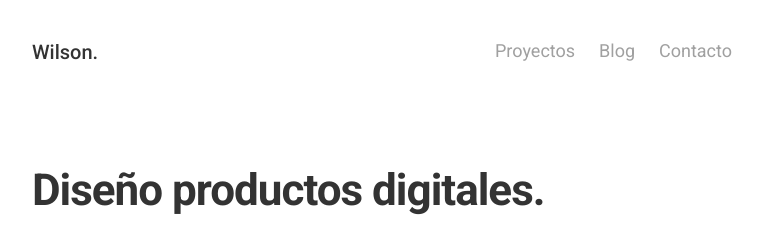
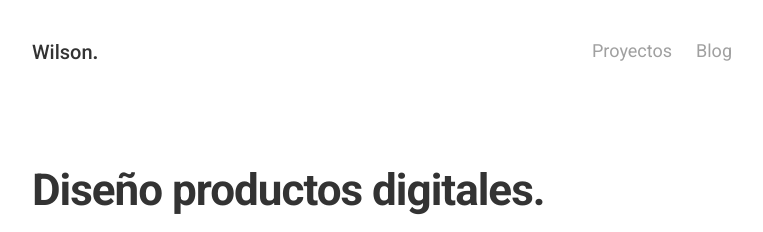
Before and after one commit to wilsonpiedra/wilsonpiedra.github.io, a Jekyll site: the page index2.html, which Jekyll copies as it is, in a window 1280 px wide. Shown: the top 232 px of the page, without its empty margins (258-1021 px from the left). Built offline with Jekyll 4.4.1, drawn with Linux system fonts in a browser that asks for light colours.

Commit message:
Update index2.html

```diff
--- a/index2.html
+++ b/index2.html
@@ -4,19 +4,18 @@
 <title>Wilson</title>
 <meta name="viewport" content="width=device-width, initial-scale=1.0">
 <link href="https://fonts.googleapis.com/css?family=Roboto:400,500,700" rel="stylesheet">
-<link rel="stylesheet" type="text/css" href="http://wilson.uy/style.css">
+<link rel="stylesheet" type="text/css" href="style.css">
 <link rel="icon" href="favicon.png" type="image/png" sizes="32x32">
 <link rel="icon" href="favicon.ico" type="image/ico" sizes="32x32">
 </head>
 <body>
 <header>
 <div class="header-wrapper">
-<div id="logo"><a href="http://wilson.uy/">Wilson.</a></div>
+<div id="logo"><a href="http://wilson.uy/">Wilson<span id="dot">.</span></a></div>
 <nav>
 <ul>
 <li><a href="http://wilson.uy/proyectos">Proyectos</a></li>
 <li><a href="http://wilson.uy/blog">Blog</a></li>
-<li><a href="http://wilson.uy/contacto">Contacto</a></li>
 </ul>
 </nav>
 </div>
@@ -27,7 +26,7 @@
 <p>Cada proyecto lo abordo siempre pensando en la experiencia del usuario en conjunto con los objetivos del negocio, ideando y desarrollando propuestas diáfanas, modernas, sencillas y usables.</p>
 </div>
 <footer>
-<div class="wrapper">
+<div class="footer-wrapper">
 <a href="hola@wilson.uy">hola@wilson.uy</a>
 </div>
 </footer>
```
